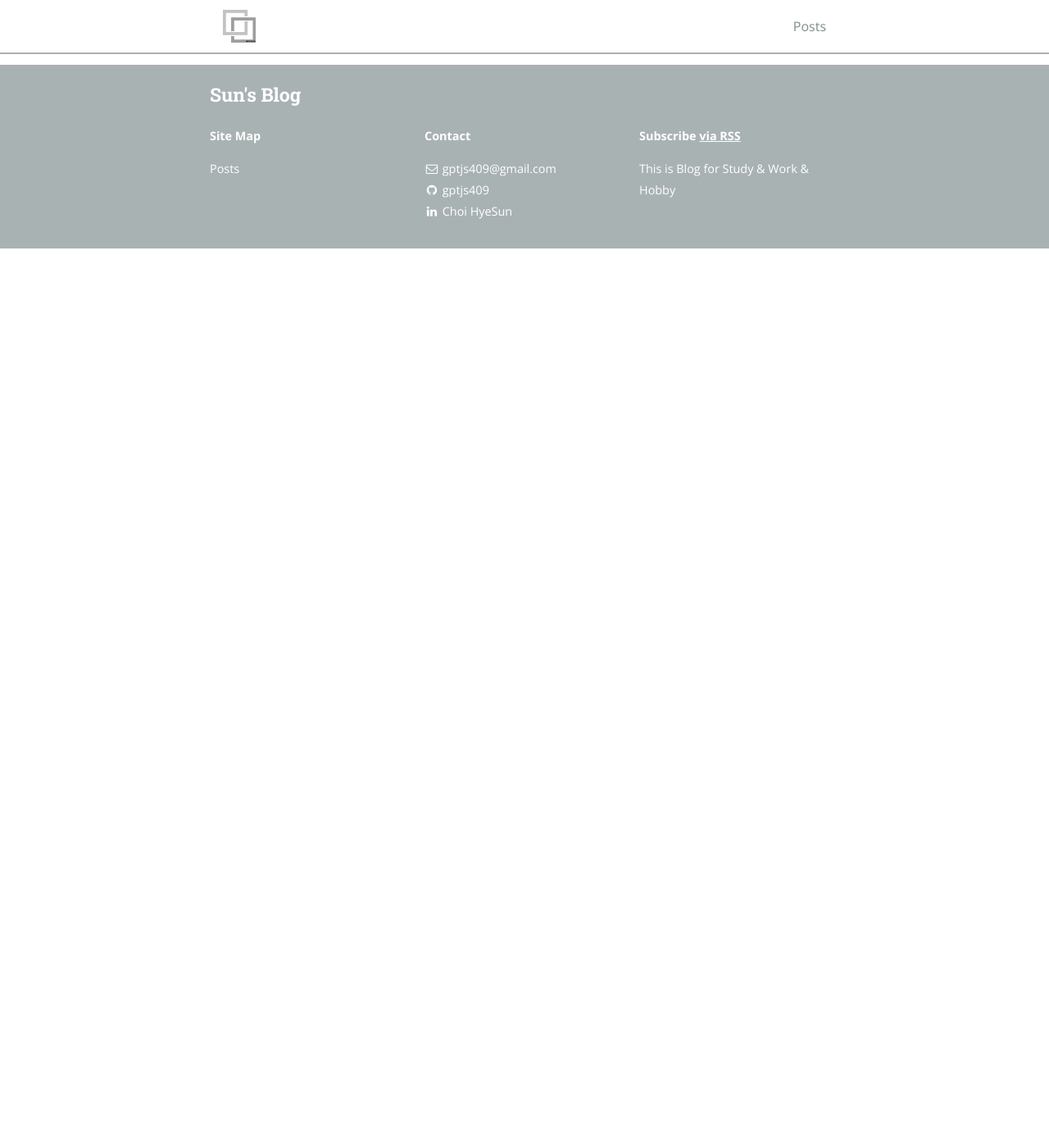
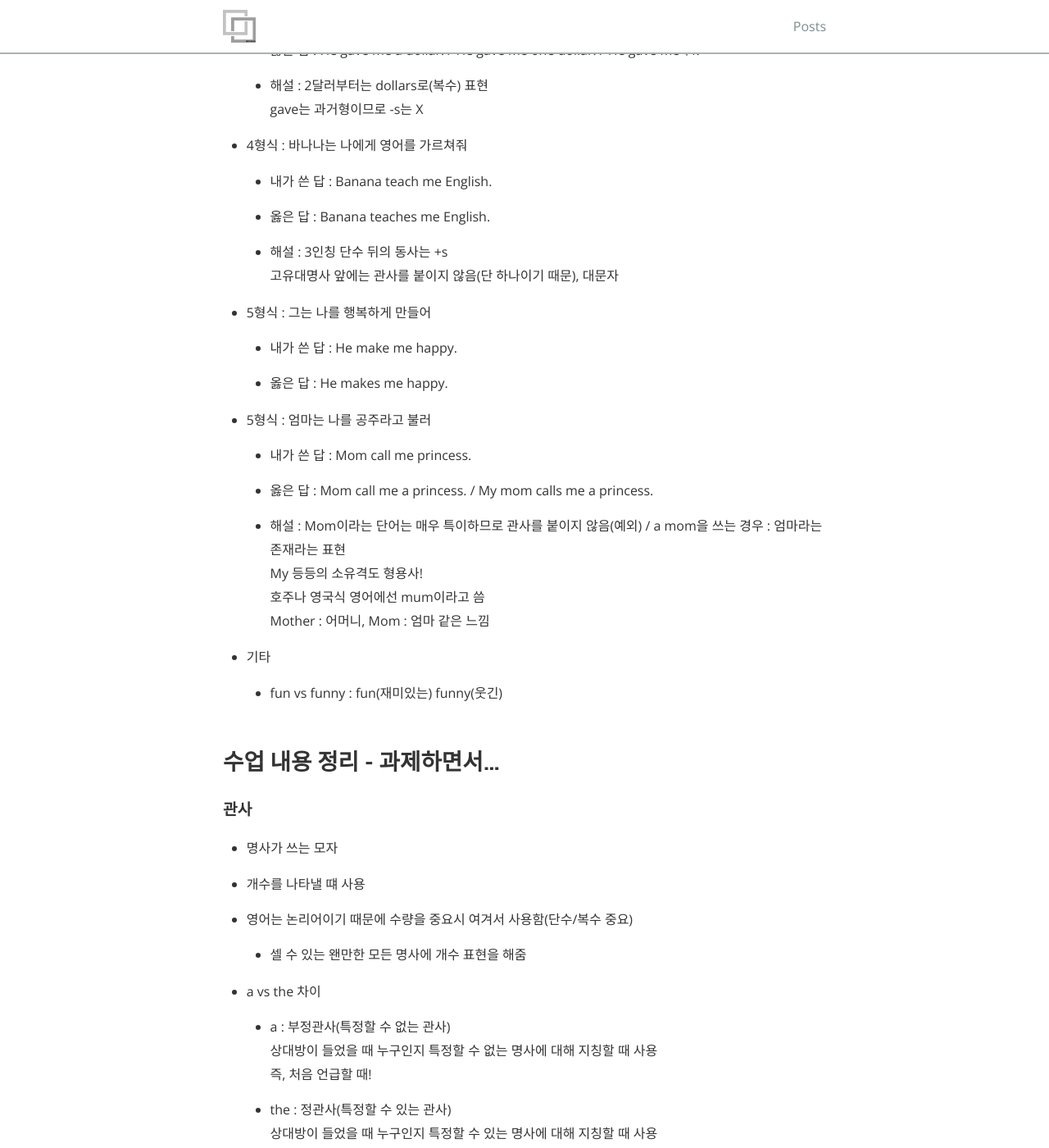
Before and after one commit to gptjs409/gptjs409.github.io, a Jekyll site: the page built from _posts/english/2019-10-20-banana-english-3.md, in a window 1280 px wide and 1400 px high, scrolled down 2663 px. Shown: the whole window at 82% size. Built offline with Jekyll 4.4.1, drawn with Linux system fonts in a browser that asks for light colours; nearby versions of some CDN libraries; before the commit the page ends 2966 px from its top, so only the background shows below that; some of the changed text lies outside the part shown.

Commit message:
Update 2019-10-20-banana-english-3.md

```diff
--- a/_posts/english/2019-10-20-banana-english-3.md
+++ b/_posts/english/2019-10-20-banana-english-3.md
@@ -1,6 +1,6 @@
 ---
 layout: post
-title:  "[아티앤바나나-영어공부법] 관사/수일치/시제"
+title:  "[아티앤바나나-영어공부법] 관사/수일치/시제 feat. 5형식 과제"
 date:   2019-10-20 16:13:02
 author: Choi HyeSun
 categories: english
@@ -46,11 +46,15 @@ tags:
   - 옳은 답 : Everybody dies. / All men die.
 
   - 해설 : All people = 잘 안씀(어색한 조합) / Everybody or Everyone 사용 / Every- 경우 단수 취급(뒤에 복수)
-  <br> Person =
+  <br> Person = 단 한 사람 / People = 2명 이상의 사람
+  <br> is dead를 사용하면 = 이미 죽어있다는 뜻. be동사는 (1형식)있다. 존재하다 (2형식)이다로 해석(남용 X)
 
 - 1형식 : 이 기계는 작동해
 
   - This machine works.
+
+  - 해설 : work는 일하다는 뜻도 있지만, 1형식에서 쓸 때는 작동하다 / 효과가 있다 라는 뜻으로 해석됨
+  <br>This는 형용사(!=관사)
 
 - 2형식 : 나는 귀여워
 
@@ -58,17 +62,33 @@ tags:
 
   - 추가 표현 : I am adorable.
 
+  - 해설 : 같은 의미를 쓰는 형용사(~은/는, 명사 앞에서 사용)도 많다는 것!
+
 - 2형식 : 우리는 고등학생이야
 
   - 내가 쓴 답 : We are Students Of High School.
 
   - 옳은 답 : We are high school students.
 
+  - 해설 : 주어와 보어는 동일한 수량이어야 하므로 둘 다 복수로 사용
+  <br> students of high school은 형식이 다름
+
 - 2형식 : 너는 성공적인 가수가 될거야
 
   - You will be a successful singer.
 
   - 추가 표현 : You will make a successful singer.
+  <br> You will become a successful singer.
+
+  - 해설 : make는 1~5형식 모두 사용 가능
+  <br>2형식 : 되다(되고 또는 해내고 말거야라는 강조적인 의미)
+  <br>3형식 : 만들다
+  <br>4형식 : 만들어주다
+  <br>5형식 : ~를 ~로 만들다
+  <br>
+  <br>will은 조동사(동사를 도와주는 것) → 동사와 함께 사용 / 할 것이다(미래형)로 쓰임
+  <br>
+  <br> will become - ~이 되다
 
 - 3형식 : 아티는 바나나를 그리워해
 
@@ -76,11 +96,16 @@ tags:
 
   - 옳은 답 : Arty misses Banana.
 
+  - 해설 : Arty와 Banana는 대명사(고유명사)이므로 대문자로 써야 함
+  <br>주어가 3인칭 단수면 뒤의 동사는 +s
+
 - 3형식 : 나는 바나나를 만났어
 
   - 내가 쓴 답 : I meet banana.
 
-  - 옳은 답 : I meet Banana.
+  - 옳은 답 : I met Banana.
+
+  - 해설 : meet의 과거형 met사용, 과거형은 보통 +ed를 하지만 불규칙적인 것들도 있음(따로 공부할 것)
 
 - 4형식 : 그가 나에게 1달러를 줬어
 
@@ -88,15 +113,23 @@ tags:
 
   - 옳은 답 : He gave me a dollar. / He gave me one dollar. / He gave me $1.
 
+  - 해설 : 2달러부터는 dollars로(복수) 표현
+  <br>gave는 과거형이므로 -s는 X
+
 - 4형식 : 바나나는 나에게 영어를 가르쳐줘
 
   - 내가 쓴 답 : Banana teach me English.
 
   - 옳은 답 : Banana teaches me English.
 
+  - 해설 : 3인칭 단수 뒤의 동사는 +s
+  <br>고유대명사 앞에는 관사를 붙이지 않음(단 하나이기 때문), 대문자
+
 - 5형식 : 그는 나를 행복하게 만들어
 
-  - He make me happy.
+  - 내가 쓴 답 : He make me happy.
+
+  - 옳은 답 : He makes me happy.
 
 - 5형식 : 엄마는 나를 공주라고 불러
 
@@ -104,9 +137,166 @@ tags:
 
   - 옳은 답 : Mom call me a princess. / My mom calls me a princess.
 
+  - 해설 : Mom이라는 단어는 매우 특이하므로 관사를 붙이지 않음(예외) / a mom을 쓰는 경우 : 엄마라는 존재라는 표현
+  <br>My 등등의 소유격도 형용사!
+  <br>호주나 영국식 영어에선 mum이라고 씀
+  <br>Mother : 어머니, Mom : 엄마 같은 느낌
 
+- 기타
+
+  - fun vs funny : fun(재미있는) funny(웃긴)
+<br>
+<br>
+
+## 수업 내용 정리 - 과제하면서...
+
+#### 관사
+
+- 명사가 쓰는 모자
+
+- 개수를 나타낼 떄 사용
+
+- 영어는 논리어이기 때문에 수량을 중요시 여겨서 사용함(단수/복수 중요)
+
+  - 셀 수 있는 왠만한 모든 명사에 개수 표현을 해줌
+
+- a vs the 차이
+
+  - a : 부정관사(특정할 수 없는 관사)
+  <br>상대방이 들었을 때 누구인지 특정할 수 없는 명사에 대해 지칭할 때 사용
+  <br>즉, 처음 언급할 때!
+
+  - the : 정관사(특정할 수 있는 관사)
+  <br>상대방이 들었을 때 누구인지 특정할 수 있는 명사에 대해 지칭할 때 사용
+  <br>즉, 이미 한 번 언급되었을 때!
+
+- a vs an
+
+  - an : 모음이 다음에 오는 단어의 맨 처음에 올 때 발음이 편하기 위해 a 대신 사용 (예) an apple
+
+<br>
+
+#### 형용사
+
+- 명사가 사용하는 악세사리
+
+- 관사도 형용사의 하나
+
+- 형용사는 순서가 있음
+
+  - 주로 관사는 제일 먼저 사용
+
+<br>
+
+#### 복수 표현(+s)
+
+- 영어권은 예로부터 상업이 발달했기 때문에 수량 표현이 굉장히 중요함
+
+- 복수를 표현할 때 명사(+s)
+
+- 삼인칭 단수 뒤의 동사(+s)에는 s표현을 사용
+
+  - 너랑 나를 뺀 모든 것은 3인칭
+
+- o, x, s, ss, sh, ch에는 es가 붙음
+
+  - o : tomatoes, potatoes, goes
+
+  - x : boxes, foxes
+
+  - s : buses, crises, gases
+
+  - ss : misses, classes, giasses
+
+  - ch : watches, catches
+
+  - sh : finishes, dishes
+
+- 복수를 표현하지 않는 경우 (복수/단수 동일)
+
+  - fish (바다)
+
+  - deer (산)
+
+  - sheep (들)
+
+<br>
+
+#### 5형식
+
+- 영어의 대부분 문장은 5형식 중 하나
+
+- 강조, 도치 등의 일부 문장 제외
+
+<br>
+
+#### 리스닝이 안되는 이유?
+
+- 발음을 할 줄 몰라서
+
+<br>
+
+#### 단어공부
+
+- 단어장 보지 말 것
+
+<br>
+
+#### 토익
+
+- 문법 위주
+
+- 문법을 마스터 한 후에 독해
+
+<br>
+
+#### 의문문
+
+- 5형식 쓰임
+
+  - 주어 동사 순서가 바뀌거나
+
+  - 아니면.. 앞에 5W 1H가 붙거나
+
+<br>
+
+#### 문법책 추천
+
+- 마음에 남는 추천책은 따로 없었음
+
+- 세세한건 절대 보지 말 것(재미 없어짐) - 성문영어문법같은거..
+
+- Grammer in use - 보면 좋지만(실용적), 너무 길고 세부적임. 나중에 영어 좀 잘하게되면...
+
+<br>
+
+#### 전화영어 vs 화상영어
+
+- 전화영어는 high level이라 비추(바디랭귀지와 표정이 안보임)
+
+<br>
+
+#### 독해책
+
+- 소설책은 어려움 (문장이 화려하고 다양)
+
+- 처음에는 설명서(가이드)같은 것이 좋음
+
+- 동화책같은 것도 괜찮음
+
+- 쉬운 것으로 접근
+
+<br>
+
+#### 숙어 & 패턴영어
+
+- 나중에 문법 다 배우고 나서... 나중에나 할 것
+
+- 아직은 시기상조
 
 <br>
 <br>
 
-## 수업 내용 정리 -
+## 생각
+
+다 틀렸...ㅠㅠ
```
